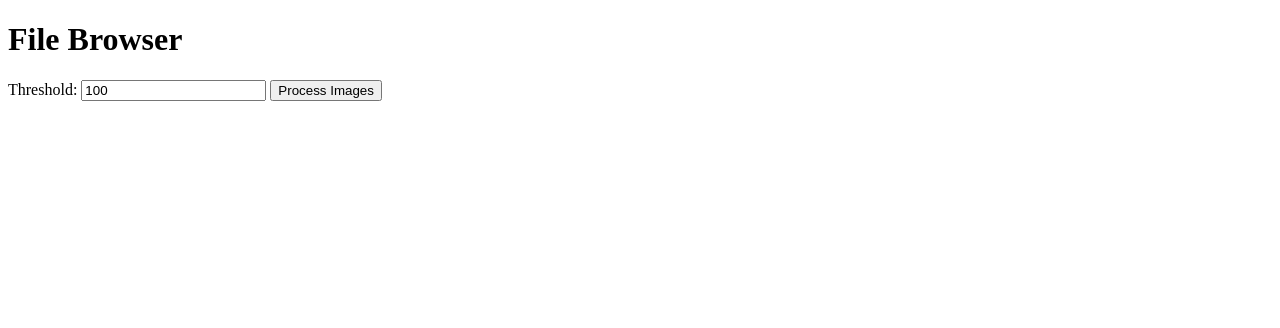
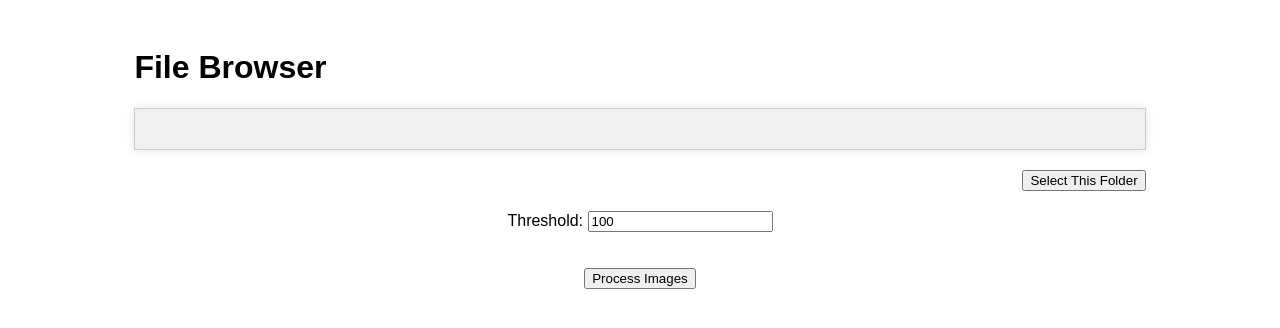
Before and after one commit to jacobm85/bulk-blur-detection, a Flask app: page / in a window 1280 px wide. Shown: the top 328 px of the page. Run offline with Flask 3, Linux system fonts and the light colour scheme; some libraries are stand-ins or nearby versions.

Commit message:
Update index.html

```diff
--- a/templates/index.html
+++ b/templates/index.html
@@ -2,27 +2,57 @@
 <html lang="en">
 <head>
     <meta charset="UTF-8">
-    <title>Blur detector</title>
+    <title>Blur Detector</title>
     <script src="https://cdn.socket.io/4.0.0/socket.io.min.js"></script>
     <style>
+        body {
+            font-family: Arial, sans-serif;
+        }
+        .container {
+            width: 80%;
+            margin: 0 auto;
+            padding: 20px;
+        }
+        .file-browser {
+            background-color: #f0f0f0;
+            border: 1px solid #ccc;
+            padding: 20px;
+            margin-bottom: 20px;
+            box-shadow: 0 0 10px rgba(0, 0, 0, 0.1);
+        }
+        .directory, .file {
+            margin: 5px 0;
+            padding: 5px;
+            cursor: pointer;
+        }
         .directory {
             font-weight: bold;
-            cursor: pointer;
         }
-        .file {
-            cursor: pointer;
+        .actions {
+            text-align: right;
+        }
+        .form-section {
+            text-align: center;
+            margin-top: 20px;
         }
     </style>
 </head>
 <body>
-    <h1>File Browser</h1>
-    <div id="file-browser"></div>
-    <form id="process-form" method="POST" action="/process">
-        <input type="hidden" name="source_folder" id="source_folder">
-        <label for="threshold">Threshold:</label>
-        <input type="text" name="threshold" id="threshold" value="100">
-        <button type="submit">Process Images</button>
-    </form>
+    <div class="container">
+        <h1>File Browser</h1>
+        <div id="file-browser" class="file-browser"></div>
+        <div class="actions">
+            <button type="button" id="select-folder-btn">Select This Folder</button>
+        </div>
+        <form id="process-form" method="POST" action="/process" class="form-section">
+            <div>
+                <label for="threshold">Threshold:</label>
+                <input type="text" name="threshold" id="threshold" value="100">
+            </div>
+            <br><br>
+            <button type="submit">Process Images</button>
+        </form>
+    </div>
 
     <script>
         const socket = io();
@@ -66,19 +96,16 @@
                 };
                 fileBrowser.appendChild(fileElement);
             });
-
-            const selectFolderButton = document.createElement('button');
-            selectFolderButton.textContent = 'Select This Folder';
-            selectFolderButton.onclick = () => {
-                document.getElementById('source_folder').value = data.path;
-            };
-            fileBrowser.appendChild(selectFolderButton);
         });
 
         socket.on('error', data => {
             alert(data.message);
         });
 
+        document.getElementById('select-folder-btn').onclick = () => {
+            document.getElementById('source_folder').value = currentPath;
+        };
+
         // Start browsing from /app/images
         browse('/app/images');
     </script>
```
